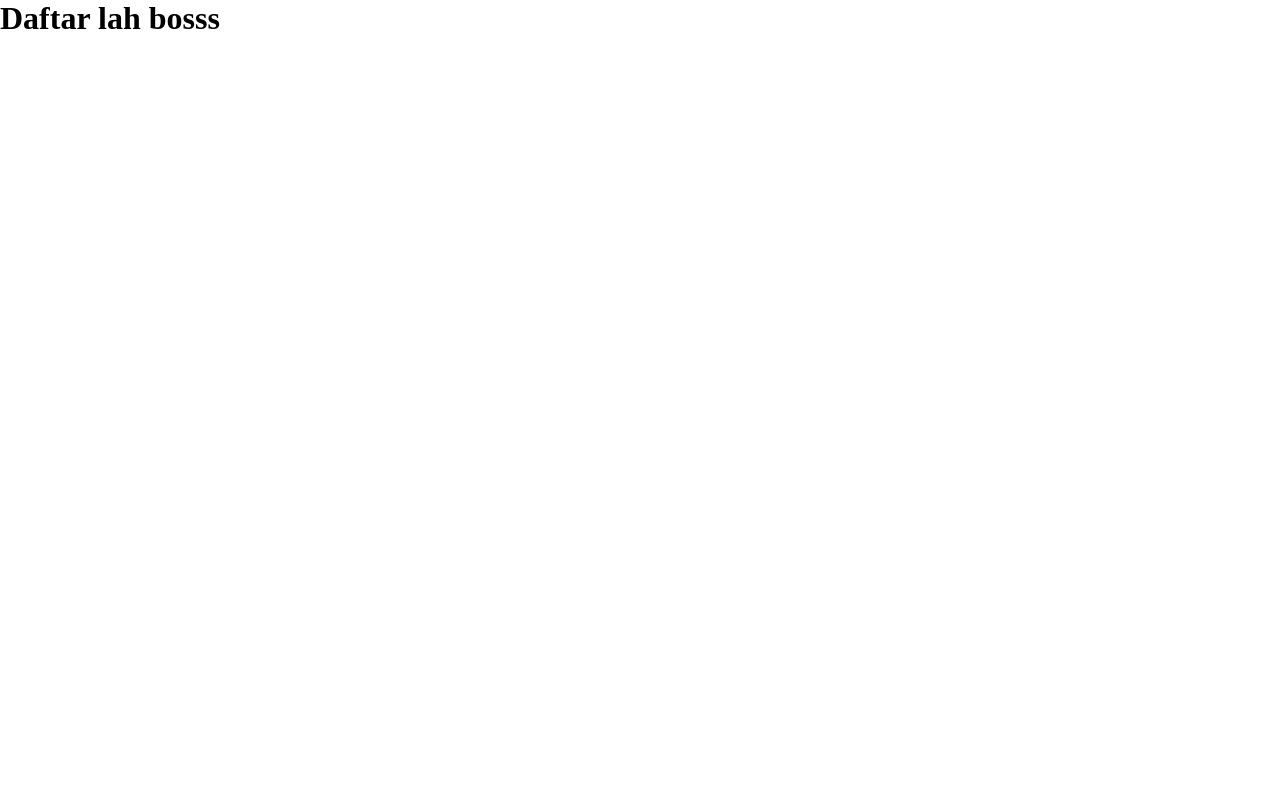
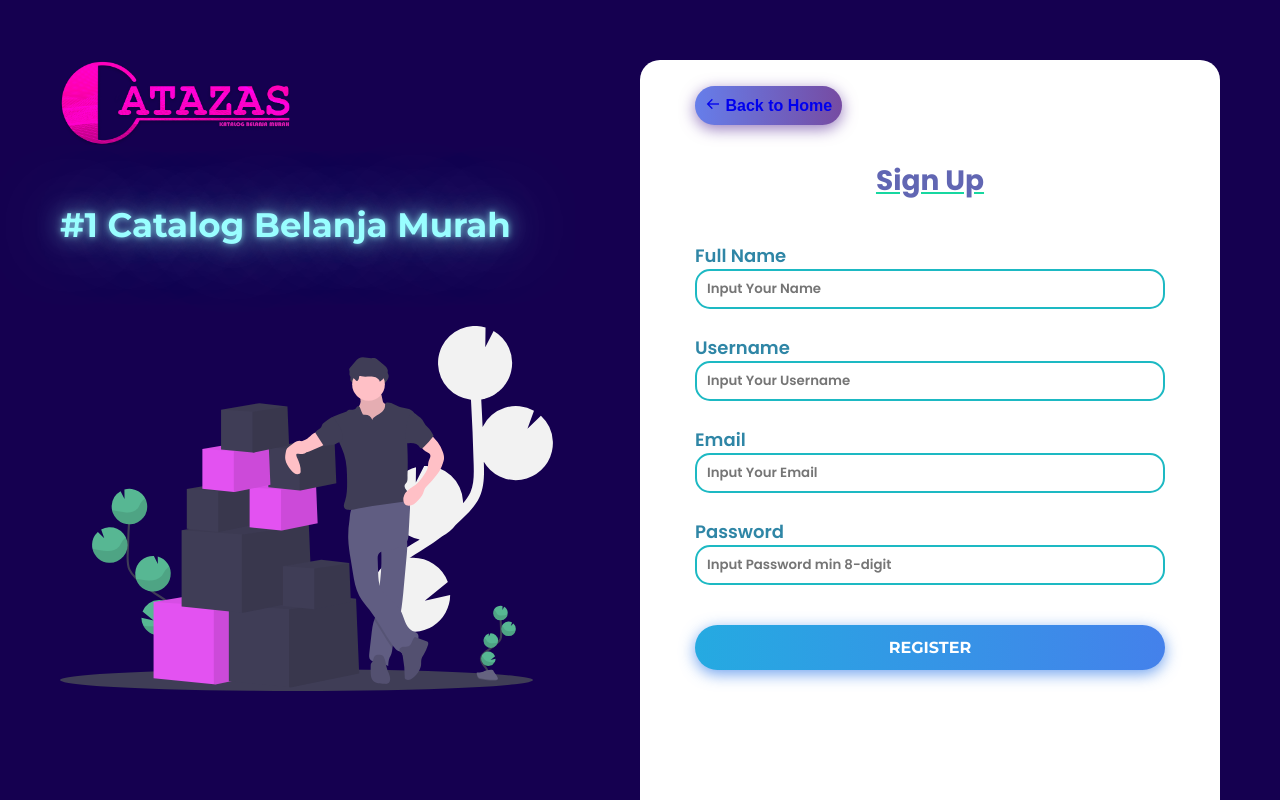
Before and after one commit to Catazas/cataza_client, a Vue app: page /signup in a window 1280 px wide. Shown: the top 800 px of the page. Built offline with nearby package versions, Linux system fonts and the light colour scheme.

Commit message:
Add Sign Up

```diff
--- a/src/components/Navbar.vue
+++ b/src/components/Navbar.vue
@@ -7,20 +7,20 @@
       <a href="/login">
         <button class="btn-user">Login</button>
       </a>
-      <router-link to="/about">
+      <a href="/signup">
         <button class="btn-user">SignUp</button>
-      </router-link>
+      </a>
     </div>
   </nav>
 </template>
 <script>
 export default {
-  name: 'Navbar',
+  name: "Navbar",
 };
 </script>
 
 <style scope>
-@import url('https://fonts.googleapis.com/css2?family=Montserrat:wght@400;500;600;900&family=Poppins:wght@400;500;600;900&display=swap');
+@import url("https://fonts.googleapis.com/css2?family=Montserrat:wght@400;500;600;900&family=Poppins:wght@400;500;600;900&display=swap");
 
 * {
   padding: 0;
@@ -54,7 +54,7 @@ button {
 .btn-user {
   background-color: #62d2a2;
   border-radius: 25px;
-  font-family: 'Montserrat', sans-serif;
+  font-family: "Montserrat", sans-serif;
   font-size: 0.765rem;
   color: white;
   padding: 6px 13px;
--- a/src/views/Home.vue
+++ b/src/views/Home.vue
@@ -7,12 +7,12 @@
 </template>
 
 <script>
-import Navbar from '@/components/Navbar.vue';
+import Navbar from "@/components/Navbar.vue";
 
 export default {
-  name: 'Home',
+  name: "Home",
   created() {
-    document.title = 'Cataza | Jual Beli Ganja Murah';
+    document.title = "Cataza | Jual Beli Ganja Murah";
   },
   components: {
     Navbar,
--- a/src/views/Signup.vue
+++ b/src/views/Signup.vue
@@ -1,14 +1,241 @@
 <template>
   <div class="signup">
-    <h1>Daftar lah bosss</h1>
+    <div class="bg__description">
+      <img src="../assets/images/logo.png" alt="Logo" class="img__logo" />
+      <div class="neon">#1 Catalog Belanja Murah</div>
+      <img
+        src="../assets/images/bg-signup.svg"
+        alt="Catalog"
+        class="img__svg"
+      />
+    </div>
+    <div class="wrapper">
+      <div class="form__container">
+        <button class="btn-hover color-3">
+          <a href="/"><i class="bx bx-arrow-back"></i> Back to Home</a>
+        </button>
+        <span class="text__header">Sign Up</span>
+        <form>
+          <label for="fullname">Full Name</label>
+          <input type="text" placeholder="Input Your Name" />
+          <label for="username">Username</label>
+          <input type="text" placeholder="Input Your Username" />
+          <label for="email">Email</label>
+          <input type="email" placeholder="Input Your Email" />
+          <label for="password">Password</label>
+          <input type="password" placeholder="Input Password min 8-digit" />
+          <div class="btn__submit">
+            <input class="color-9" type="submit" value="Register" />
+          </div>
+        </form>
+      </div>
+    </div>
   </div>
 </template>
 
 <script>
 export default {
-  name: 'Signup',
+  name: "Signup",
   created() {
-    document.title = 'SignUp | Cataza Indonesia';
+    document.title = "SignUp | Cataza Indonesia";
   },
 };
 </script>
+
+<style scoped>
+@import url("https://fonts.googleapis.com/css2?family=Montserrat:wght@400;500;600;700&family=Poppins:wght@400;500;600;700&display=swap");
+
+/* Base */
+* {
+  padding: 0;
+  margin: 0;
+  box-sizing: border-box;
+}
+
+.signup {
+  height: 126vh;
+  background: #150050;
+  display: flex;
+  padding: 60px 60px 40px 60px;
+}
+
+a {
+  text-decoration: none;
+}
+
+a:visited {
+  color: white;
+}
+
+label {
+  font-size: 18px;
+  font-family: "Poppins", sans-serif;
+  font-weight: 600;
+  color: #2f86a6;
+}
+
+form {
+  display: flex;
+  flex-direction: column;
+}
+
+/* Structure */
+.bg__description {
+  width: 100%;
+}
+
+.wrapper {
+  width: 100%;
+  display: flex;
+  justify-content: center;
+}
+
+/* Style Section Description */
+.img__logo {
+  width: 230px;
+  margin-bottom: 55px;
+}
+
+.txt__description {
+  font-size: 26px;
+  font-family: "Poppins", sans-serif;
+  color: #2f86a6;
+  text-decoration: underline #34be82;
+  font-weight: 700;
+  line-height: 38px;
+  margin-bottom: 70px;
+}
+
+.img__svg {
+  width: 85%;
+}
+
+.neon {
+  animation: neonAnim 2s alternate-reverse infinite;
+  color: #99feff;
+  font-family: "Montserrat", sans-serif;
+  font-size: 34px;
+  margin-bottom: 5rem;
+  font-weight: 700;
+}
+@keyframes neonAnim {
+  from {
+    text-shadow: 0 0 10px rgba(153, 254, 255, 0.7),
+      0 0 40px rgba(153, 254, 255, 0.7), 0 0 100px rgba(153, 254, 255, 0.7);
+  }
+  to {
+    text-shadow: 0 0 5px rgba(153, 254, 255, 0.7),
+      0 0 20px rgba(153, 254, 255, 0.7), 0 0 60px rgba(153, 254, 255, 0.7);
+  }
+}
+/* Style Section Form */
+.form__container {
+  background-color: white;
+  border-radius: 20px;
+  width: 100%;
+  display: flex;
+  flex-direction: column;
+  padding: 26px 55px;
+}
+
+.text__header {
+  font-size: 28px;
+  font-family: "Poppins", sans-serif;
+  text-align: center;
+  color: #6166b3;
+  text-decoration: underline #17d7a0;
+  font-weight: 700;
+  margin-bottom: 40px;
+}
+
+.btn-hover {
+  width: fit-content;
+  font-size: 16px;
+  font-weight: 600;
+  color: #fff;
+  cursor: pointer;
+  margin-bottom: 35px;
+  text-align: center;
+  border: none;
+  background-size: 300% 100%;
+  padding: 10px;
+
+  border-radius: 50px;
+  transition: all 0.4s ease-in-out;
+}
+
+.btn-hover:hover {
+  background-position: 100% 0;
+  transition: all 0.4s ease-in-out;
+}
+
+.btn-hover:focus {
+  outline: none;
+}
+
+.btn-hover.color-3 {
+  background-image: linear-gradient(
+    to right,
+    #667eea,
+    #764ba2,
+    #6b8dd6,
+    #8e37d7
+  );
+  box-shadow: 0 4px 15px 0 rgba(116, 79, 168, 0.75);
+}
+
+input[type="text"],
+input[type="password"],
+input[type="email"] {
+  margin-bottom: 25px;
+  border-radius: 15px;
+  font-family: "Poppins", sans-serif;
+  font-weight: 600;
+  height: 40px;
+  padding: 10px;
+  outline: none;
+  border: #1db9c3 solid 2px;
+}
+
+.btn__submit {
+  display: flex;
+  justify-content: center;
+}
+
+input[type="submit"] {
+  width: 100%;
+  text-align: center;
+  padding: 13px 0;
+  margin-top: 15px;
+  font-size: 16px;
+  font-weight: 700;
+  color: #fff;
+  cursor: pointer;
+  border: none;
+  background-size: 300% 100%;
+  border-radius: 50px;
+  transition: all 0.4s ease-in-out;
+  text-transform: uppercase;
+  font-family: "Montserrat", sans-serif;
+}
+
+input[type="submit"]:hover {
+  background-position: 100% 0;
+  transition: all 0.4s ease-in-out;
+}
+
+input[type="submit"]:focus {
+  outline: none;
+}
+
+input[type="submit"].color-9 {
+  background-image: linear-gradient(
+    to right,
+    #25aae1,
+    #4481eb,
+    #04befe,
+    #3f86ed
+  );
+  box-shadow: 0 4px 15px 0 rgba(65, 132, 234, 0.75);
+}
+</style>
```
Also changed, not shown: src/components/HelloWorld.vue (+55 -13 lines), src/main.js (+5 -5 lines), src/router/index.js (+16 -15 lines), src/views/Login.vue (+28 -19 lines), src/assets/images/bg-signup.svg (added).
